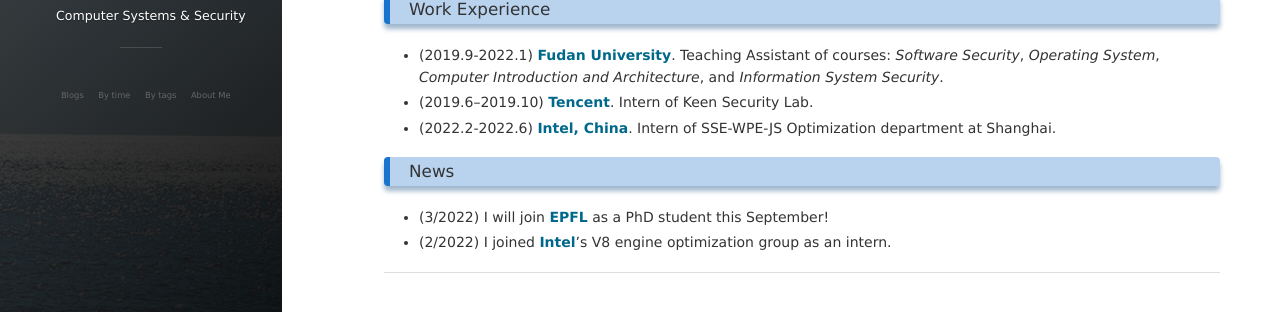
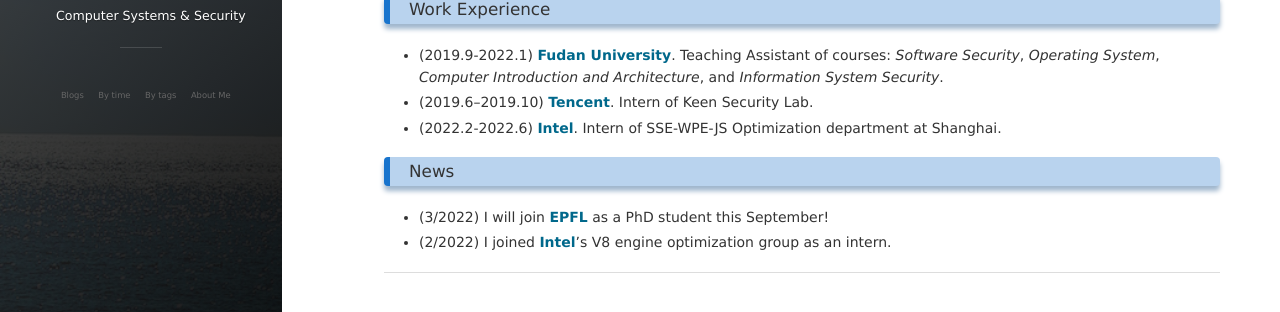
Before and after one commit to stefan1wan/stefan1wan.github.io, a Jekyll site: the page built from about.md, in a window 1280 px wide and 1016 px high. Shown: the part 558-870 px from the top of the window. Built offline with Jekyll 4.4.1, drawn with Linux system fonts in a browser that asks for light colours; nearby versions of some CDN libraries; library files that are not in the unit come from our copies; comment, search, counter and statistics services are not loaded.

Commit message:
fix address

```diff
--- a/about.md
+++ b/about.md
@@ -20,7 +20,7 @@
 ### Work Experience
 + (2019.9-2022.1) [**Fudan University**](https://www.fudan.edu.cn/en/). Teaching Assistant of courses: *Software Security*, *Operating System*, *Computer Introduction and Architecture*, and *Information System Security*.
 + (2019.6–2019.10) [**Tencent**](https://www.tencent.com/en-us/). Intern of Keen Security Lab.
-+ (2022.2-2022.6) [**Intel, China**](https://www.intel.com). Intern of SSE-WPE-JS Optimization department at Shanghai.
++ (2022.2-2022.6) [**Intel**](https://www.intel.com). Intern of SSE-WPE-JS Optimization department at Shanghai.
 
 <!-- ### Awards
 +  -->
```
